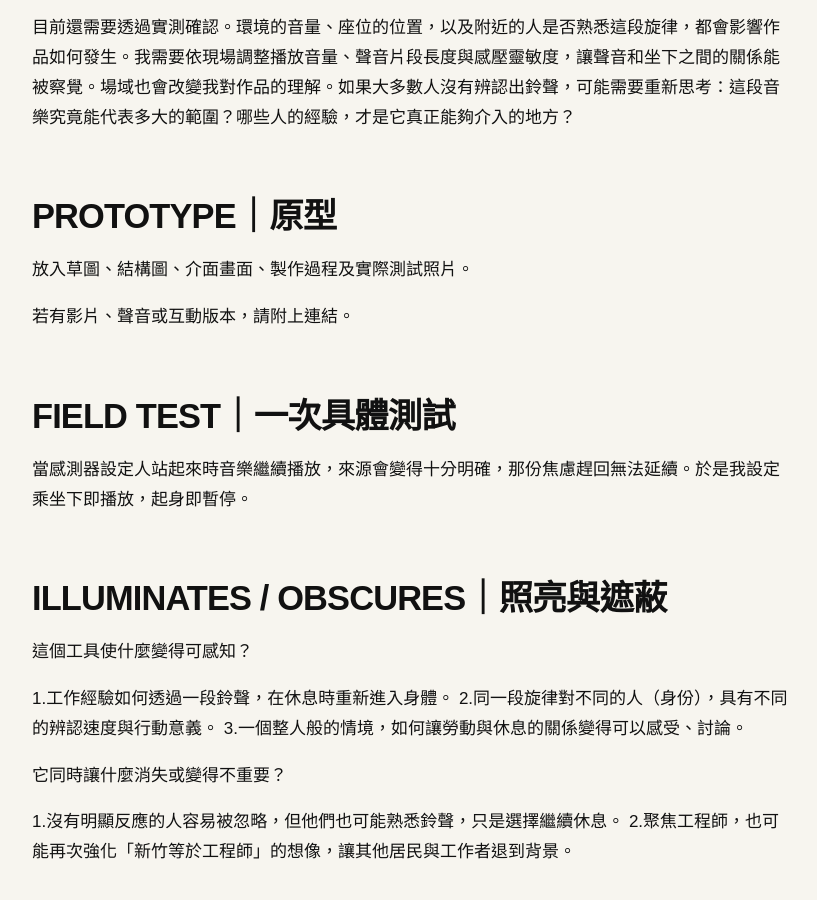
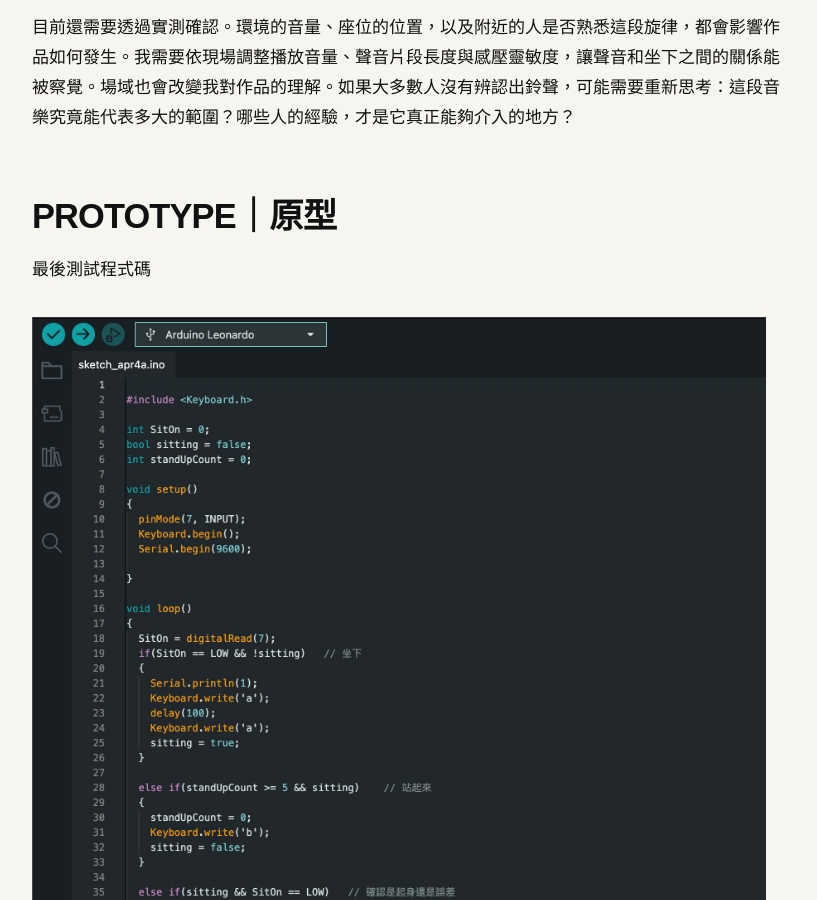
Before and after one commit to yenchichen1998/fieldworkarchive, a Jekyll site: the page built from weeks/week-09.md, in a window 1280 px wide and 900 px high, scrolled down 1378 px. Shown: the whole window, without its empty margins (48-865 px from the left). Built offline with Jekyll 4.4.1, drawn with Linux system fonts in a browser that asks for light colours.

Commit message:
Update week-09.md

```diff
--- a/weeks/week-09.md
+++ b/weeks/week-09.md
@@ -39,9 +39,11 @@ permalink: /weeks/week-09/
 
 ## PROTOTYPE｜原型
 
-放入草圖、結構圖、介面畫面、製作過程及實際測試照片。
+最後測試程式碼
+![準備日]({{ '/assets/images/w08-01.jpg' | relative_url }})
 
-若有影片、聲音或互動版本，請附上連結。
+arduino感壓式感測器設定
+
 
 ## FIELD TEST｜一次具體測試
 
```
